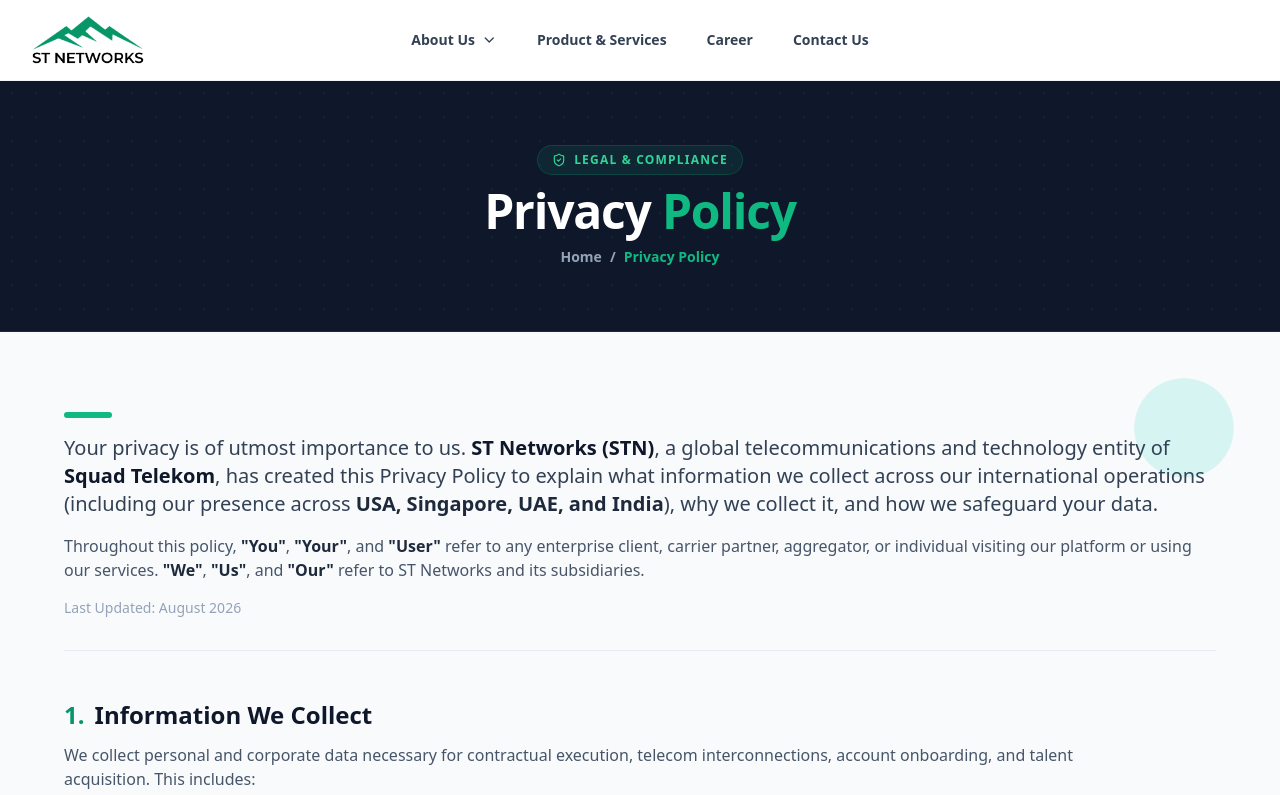
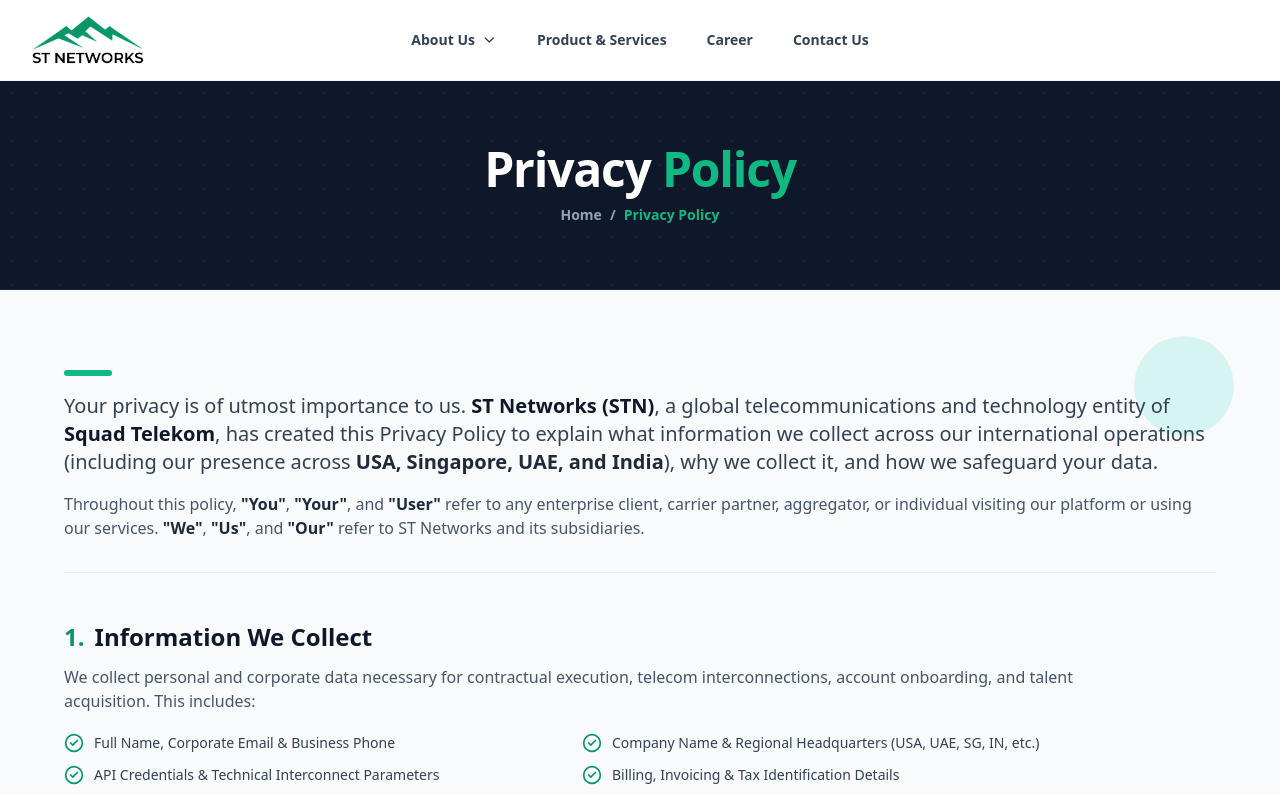
Before and after one commit to UjjwalMrzn/st-network, a React (Vite) app: page /privacy in a window 1280 px wide. Shown: the top 795 px of the page. Built offline with nearby package versions, Linux system fonts and the light colour scheme.

Commit message:
fix: Remove unused ShieldCheck import and update Privacy Policy content

```diff
--- a/src/pages/Legal/PrivacyPolicy.tsx
+++ b/src/pages/Legal/PrivacyPolicy.tsx
@@ -1,6 +1,6 @@
 import React from 'react';
 import { Link } from 'react-router-dom';
-import { ShieldCheck, Mail, CheckCircle2 } from 'lucide-react';
+import {  Mail, CheckCircle2 } from 'lucide-react';
 import { FloatingBackgroundShapes } from '../../components/ui/FloatingBackgroundShapes';
 
 export const PrivacyPolicy: React.FC = () => {
@@ -11,9 +11,6 @@
         <div className="absolute inset-0 bg-[radial-gradient(#10b981_1px,transparent_1px)] [background-size:24px_24px] opacity-10 pointer-events-none" />
 
         <div className="relative z-10 max-w-4xl mx-auto space-y-3">
-          <div className="inline-flex items-center gap-2 px-3.5 py-1.5 rounded-full bg-emerald-500/10 border border-emerald-500/20 text-emerald-400 text-xs font-bold uppercase tracking-widest">
-            <ShieldCheck className="w-3.5 h-3.5" /> Legal & Compliance
-          </div>
           <h1 className="text-4xl sm:text-5xl font-black text-white tracking-tight">
             Privacy <span className="text-emerald-500">Policy</span>
           </h1>
@@ -41,9 +38,6 @@
             </p>
             <p className="text-slate-600 text-sm sm:text-base leading-relaxed">
               Throughout this policy, <strong className="text-slate-800">"You"</strong>, <strong className="text-slate-800">"Your"</strong>, and <strong className="text-slate-800">"User"</strong> refer to any enterprise client, carrier partner, aggregator, or individual visiting our platform or using our services. <strong className="text-slate-800">"We"</strong>, <strong className="text-slate-800">"Us"</strong>, and <strong className="text-slate-800">"Our"</strong> refer to ST Networks and its subsidiaries.
-            </p>
-            <p className="text-xs sm:text-sm text-slate-400 font-medium">
-              Last Updated: August 2026
             </p>
           </div>
 
```
